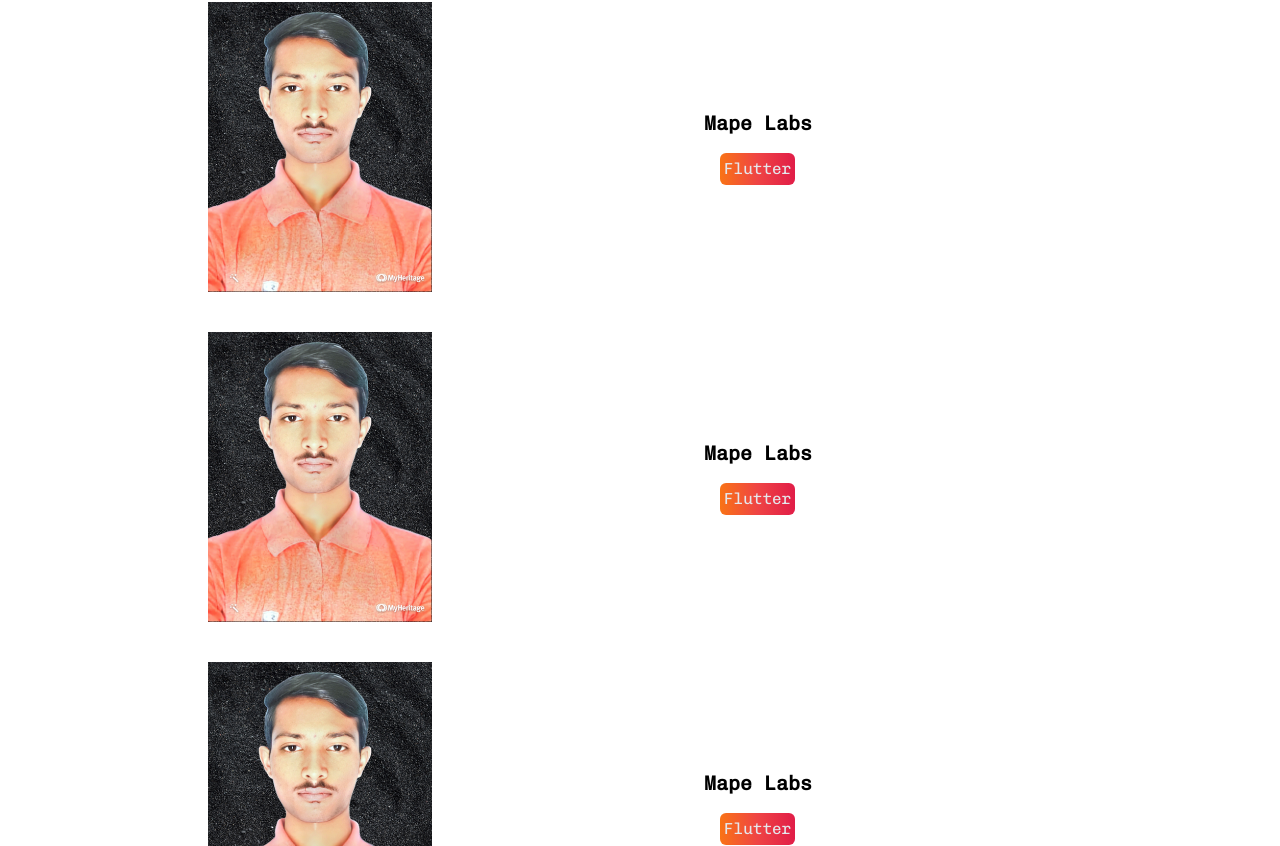
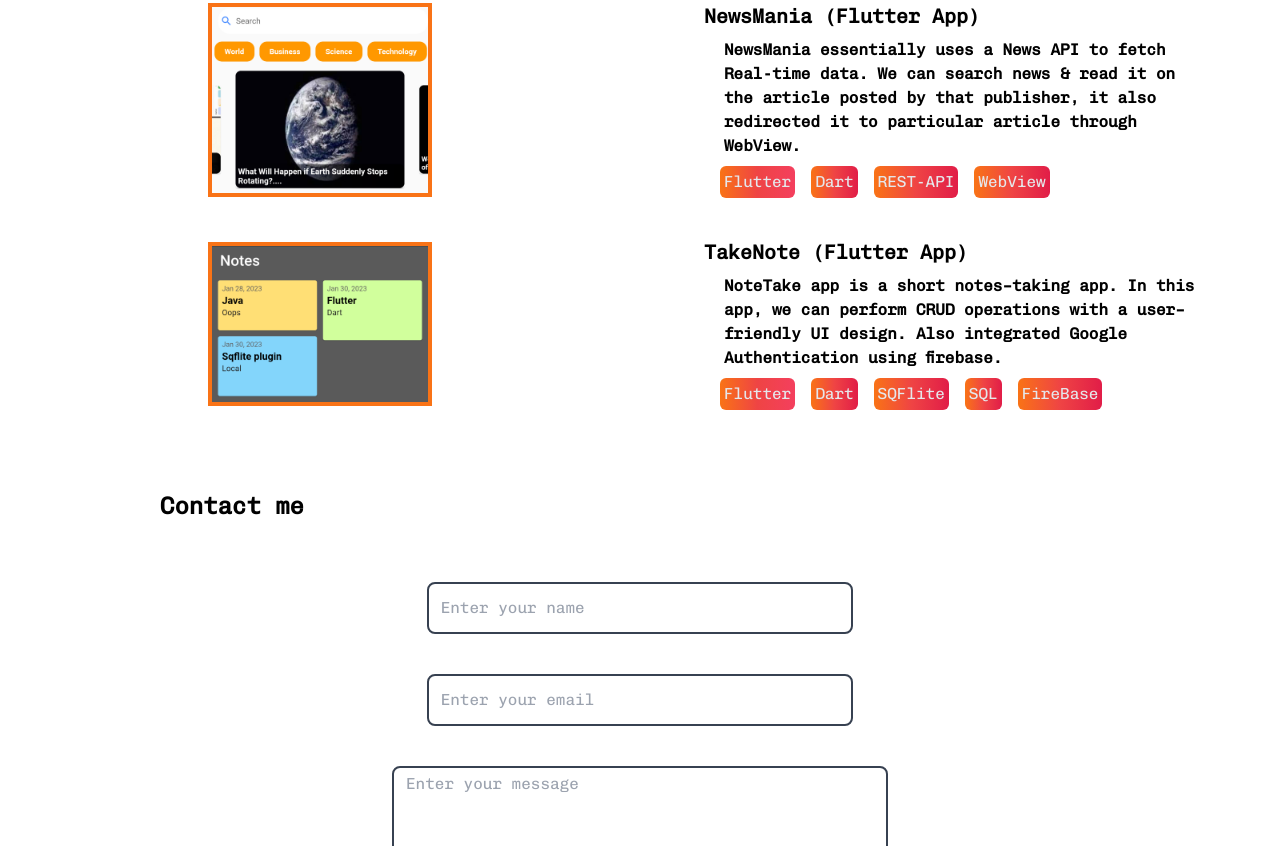
Before and after one commit to Pruthviraj49/Portfolio_Site, a Next.js app: page / in a window 1280 px wide. Shown: the part 1734-2580 px from the top of the page. Built offline with nearby package versions, Linux system fonts and the light colour scheme.

Commit message:
Smooth scroll added

```diff
--- a/components/Navbar.jsx
+++ b/components/Navbar.jsx
@@ -6,12 +6,14 @@
 import { useTheme } from 'next-themes'
 import Image from 'next/image'
 import pruthvi from '../public/PStech.svg'
+import ScrollLink from './ScrollLink';
 
 export default function Home() {
     const [navbar, setNavbar] = useState(false);
     const { systemTheme, theme, setTheme } = useTheme();
     const [mounted, setMounted] = useState(false);
     const [color, setColor] = useState(false);
+
 
     const changeColor = () => {
         if (window.scrollY >= 60) {
@@ -53,12 +55,7 @@
                 <div className="font-chivoMono justify-between px-4 py-2 mx-auto lg:max-w-7xl md:items-center md:flex md:px-8">
                     <div>
                         <div className="flex items-center justify-between md:block">
-
-
-                            <Link href="#home">
-                                <Image src={pruthvi} height={60} layout="" objectFit='fit' alt="default" />
-                            </Link>
-
+                            <ScrollLink href="#home" ><Image src={pruthvi} height={60} layout="" objectFit='fit' alt="default" /></ScrollLink >
                             {/* hamburger */}
                             <div className="md:hidden">
                                 <button className="p-1 text-gray-600 rounded-md outline-none focus:border-gray-400 focus:border" onClick={() => setNavbar(!navbar)}>
@@ -102,29 +99,32 @@
                                 }`}
                         >
                             <ul className="b-1 items-center justify-center space-y-1 md:flex md:space-x-6 md:space-y-0 ">
-                                <li className={`pb-2 text-base font-semibold md:text-lg px-3 text-start hover:underline md:hover:bg-transparent ${activeLink === 'home' ? 'underline' : ''}`}>
+                                <li className={`pb-2 scroll-smooth text-base font-semibold md:text-lg px-3 text-start hover:underline md:hover:bg-transparent ${activeLink === 'home' ? 'underline' : ''}`}>
                                     <Link href="#home" onClick={() => { setNavbar(!navbar) }} >
-                                        Home
+                                        <ScrollLink href="#home" >Home</ScrollLink >
                                     </Link>
                                 </li>
-                                <li className={`pb-2  text-base font-semibold md:text-lg px-3  text-start hover:underline md:hover:bg-transparent ${activeLink === 'about' ? 'underline' : ''}`}>
+                                <li className={`pb-2 scroll-smooth text-base font-semibold md:text-lg px-3  text-start hover:underline md:hover:bg-transparent ${activeLink === 'about' ? 'underline' : ''}`}>
                                     <Link href="#about" onClick={() => { setNavbar(!navbar) }}>
-                                        About
+                                        <ScrollLink href="#about" >About</ScrollLink >
+                                    </Link>
+
+
+
+                                </li>
+                                <li className={`pb-2 scroll-smooth text-base font-semibold md:text-lg px-3 text-start hover:underline md:hover:bg-transparent ${activeLink === 'experience' ? 'underline' : ''}`}>
+                                    <Link href="#experience" onClick={() => { setNavbar(!navbar) }}>
+                                        <ScrollLink href="#experience" >Experience</ScrollLink >
                                     </Link>
                                 </li>
-                                <li className={`pb-2 text-base font-semibold md:text-lg px-3 text-start hover:underline md:hover:bg-transparent ${activeLink === 'experience' ? 'underline' : ''}`}>
-                                    <Link href="#experience" onClick={() => { setNavbar(!navbar) }}>
-                                        Experience
+                                <li className={`pb-2 scroll-smooth text-base font-semibold md:text-lg px-3 text-start hover:underline md:hover:bg-transparent ${activeLink === 'projects' ? 'underline-' : ''}`}>
+                                    <Link href="#projects" onClick={() => { setNavbar(!navbar) }}>
+                                        <ScrollLink href="#projects" >Projects</ScrollLink >
                                     </Link>
                                 </li>
-                                <li className={`pb-2 text-base font-semibold md:text-lg px-3 text-start hover:underline md:hover:bg-transparent ${activeLink === 'projects' ? 'underline-' : ''}`}>
-                                    <Link href="#projects" onClick={() => { setNavbar(!navbar) }}>
-                                        Projects
-                                    </Link>
-                                </li>
-                                <li className={`pb-2 text-base font-semibold md:text-lg px-3 text-start hover:underline md:hover:bg-transparent ${activeLink === 'contact' ? 'underline' : ''}`}>
+                                <li className={`pb-2 scroll-smooth text-base font-semibold md:text-lg px-3 text-start hover:underline md:hover:bg-transparent ${activeLink === 'contact' ? 'underline' : ''}`}>
                                     <Link href="#contact" onClick={() => { setNavbar(!navbar) }}>
-                                        Contact
+                                        <ScrollLink href="#contact" >Contact</ScrollLink >
                                     </Link>
                                 </li>
 
--- a/components/Projects.jsx
+++ b/components/Projects.jsx
@@ -1,7 +1,8 @@
 import React from 'react'
 import Image from 'next/image'
 
-import pruthvi from '../public/myselfN.png'
+import Project2 from '../public/Project2.png'
+import Project1 from '../public/Project1.png'
 
 const Projects = () => {
     return (
@@ -12,11 +13,75 @@
             <div className='flex flex-col md:flex-row justify-center pt-10 font-chivoMono items-center w-full '>
 
                 <div className='w-full md:px-52 sm:px-16 px-10 md:w-1/2'>
+                    <Image className=' border-4 border-orange-500' src={Project2} layout="" objectFit='contain' alt="default" />
+                </div>
+                <div className="w-full px-10 sm:px-16 md:w-1/2 text-start">
+                    <h2 className=" text-xl font-bold cursor-pointer hover:underline  mb-2">NewsMania (Flutter App)</h2>
+                    <p className="font-bold px-5 ">NewsMania essentially uses a News API to fetch
+                        Real-time data. We can search news &amp;
+                        read it on the article posted by that publisher, it also redirected it to particular article through WebView.</p>
+                    <div className="flex text-gray-200 gap-4 flex-wrap">
+                        <p></p>
+
+                        <div className='flex text-gray-200 gap-4 flex-wrap'>
+                            <div class="rounded-md bg-gradient-to-r from-orange-500 via-red-500 to-rose-500 p-1 mt-2">Flutter</div>
+                        </div>
+                        <div className='flex text-gray-200 gap-4 flex-wrap'>
+                            <div class="rounded-md bg-gradient-to-r from-orange-500 via-red-500 to-rose-600 p-1 mt-2">Dart</div>
+                        </div>
+                        <div className='flex text-gray-200 gap-4 flex-wrap'>
+                            <div class="rounded-md bg-gradient-to-r from-orange-500 via-red-500 to-rose-600 p-1 mt-2">REST-API</div>
+                        </div>
+                        <div className='flex text-gray-200 gap-4 flex-wrap'>
+                            <div class="rounded-md bg-gradient-to-r from-orange-500 via-red-500 to-rose-600 p-1 mt-2">WebView</div>
+                        </div>
+                    </div>
+
+
+                </div>
+            </div>
+            <div className='flex flex-col md:flex-row pt-10 justify-center font-chivoMono items-center w-full '>
+
+                <div className='w-full md:px-52 sm:px-16 px-10 md:w-1/2'>
+                    <Image className=' border-4 border-orange-500' src={Project1} layout="" objectFit='contain' alt="default" />
+                </div>
+                <div className="w-full px-10 sm:px-16 md:w-1/2 text-start">
+                    <h2 className=" text-xl font-bold cursor-pointer hover:underline  mb-2">TakeNote (Flutter App)</h2>
+                    <p className="font-bold px-5 ">NoteTake app is a short notes&ndash;taking app. In this app, we can perform
+                        CRUD operations with a user&ndash;friendly UI design.
+                        Also integrated Google Authentication using firebase.</p>
+                    <div className="flex text-gray-200 gap-4 flex-wrap">
+                        <p></p>
+
+                        <div className='flex text-gray-200 gap-4 flex-wrap'>
+                            <div class="rounded-md bg-gradient-to-r from-orange-500 via-red-500 to-rose-500 p-1 mt-2">Flutter</div>
+                        </div>
+                        <div className='flex text-gray-200 gap-4 flex-wrap'>
+                            <div class="rounded-md bg-gradient-to-r from-orange-500 via-red-500 to-rose-600 p-1 mt-2">Dart</div>
+                        </div>
+                        <div className='flex text-gray-200 gap-4 flex-wrap'>
+                            <div class="rounded-md bg-gradient-to-r from-orange-500 via-red-500 to-rose-600 p-1 mt-2">SQFlite</div>
+                        </div>
+                        <div className='flex text-gray-200 gap-4 flex-wrap'>
+                            <div class="rounded-md bg-gradient-to-r from-orange-500 via-red-500 to-rose-600 p-1 mt-2">SQL</div>
+                        </div>
+                        <div className='flex text-gray-200 gap-4 flex-wrap'>
+                            <div class="rounded-md bg-gradient-to-r from-orange-500 via-red-500 to-rose-600 p-1 mt-2">FireBase</div>
+                        </div>
+                    </div>
+
+
+                </div>
+            </div>
+
+            {/* <div className='flex flex-col md:flex-row pt-10 justify-center font-chivoMono items-center w-full '>
+
+                <div className='w-full md:px-52 sm:px-16 px-10 md:w-1/2'>
                     <Image src={pruthvi} height={300} layout="" objectFit='contain' alt="default" />
                 </div>
                 <div className="w-full px-10 sm:px-16 md:w-1/2 text-start">
                     <h2 className=" text-xl font-bold cursor-pointer hover:underline  mb-2">Mape Labs</h2>
-                    {/* <p className="font-bold px-5 ">An NFT Project on Solana I made for Mape Labs</p> */}
+                    <p className="font-bold px-5 ">An NFT Project on Solana I made for Mape Labs</p>
                     <div className="flex text-gray-200 gap-4 flex-wrap">
                         <p></p>
 
@@ -27,15 +92,15 @@
 
 
                 </div>
-            </div>
-            <div className='flex flex-col md:flex-row pt-10 justify-center font-chivoMono items-center w-full '>
+            </div> */}
+            {/* <div className='flex flex-col md:flex-row pt-10 justify-center font-chivoMono items-center w-full '>
 
                 <div className='w-full md:px-52 sm:px-16 px-10 md:w-1/2'>
                     <Image src={pruthvi} height={300} layout="" objectFit='contain' alt="default" />
                 </div>
                 <div className="w-full px-10 sm:px-16 md:w-1/2 text-start">
-                    <h2 className=" text-xl font-bold cursor-pointer hover:underline  mb-2">Mape Labs</h2>
-                    {/* <p className="font-bold px-5 ">An NFT Project on Solana I made for Mape Labs</p> */}
+                    <h2 className=" text-xl font-bold cursor-pointer hover:underline mb-2">Mape Labs</h2>
+                    <p className="font-bold px-5 ">An NFT Project on Solana I made for Mape Labs</p>
                     <div className="flex text-gray-200 gap-4 flex-wrap">
                         <p></p>
 
@@ -46,45 +111,7 @@
 
 
                 </div>
-            </div>
-            <div className='flex flex-col md:flex-row pt-10 justify-center font-chivoMono items-center w-full '>
-
-                <div className='w-full md:px-52 sm:px-16 px-10 md:w-1/2'>
-                    <Image src={pruthvi} height={300} layout="" objectFit='contain' alt="default" />
-                </div>
-                <div className="w-full px-10 sm:px-16 md:w-1/2 text-start">
-                    <h2 className=" text-xl font-bold cursor-pointer hover:underline  mb-2">Mape Labs</h2>
-                    {/* <p className="font-bold px-5 ">An NFT Project on Solana I made for Mape Labs</p> */}
-                    <div className="flex text-gray-200 gap-4 flex-wrap">
-                        <p></p>
-
-                        <div className='flex text-gray-200 gap-4 flex-wrap'>
-                            <div class="rounded-md bg-gradient-to-r from-orange-500 via-red-500 to-rose-600 p-1 mt-2">Flutter</div>
-                        </div>
-                    </div>
-
-
-                </div>
-            </div>
-            <div className='flex flex-col md:flex-row pt-10 justify-center font-chivoMono items-center w-full '>
-
-                <div className='w-full md:px-52 sm:px-16 px-10 md:w-1/2'>
-                    <Image src={pruthvi} height={300} layout="" objectFit='contain' alt="default" />
-                </div>
-                <div className="w-full px-10 sm:px-16 md:w-1/2 text-start">
-                    <h2 className=" text-xl font-bold cursor-pointer hover:underline mb-2">Mape Labs</h2>
-                    {/* <p className="font-bold px-5 ">An NFT Project on Solana I made for Mape Labs</p> */}
-                    <div className="flex text-gray-200 gap-4 flex-wrap">
-                        <p></p>
-
-                        <div className='flex text-gray-200 gap-4 flex-wrap'>
-                            <div class="rounded-md bg-gradient-to-r from-orange-500 via-red-500 to-rose-600 p-1 mt-2">Flutter</div>
-                        </div>
-                    </div>
-
-
-                </div>
-            </div>
+            </div> */}
 
         </div>
     )
--- /dev/null
+++ b/components/ScrollLink.jsx
@@ -0,0 +1,25 @@
+import { useRouter } from 'next/router'
+import Link from 'next/link'
+const ScrollLink = ({ href, children }) => {
+    const router = useRouter()
+
+
+    const handleClick = (event) => {
+        event.preventDefault()
+        const element = document.getElementById(href.substring(1))
+        if (element) {
+            element.scrollIntoView({ behavior: 'smooth' })
+        } else {
+            router.push(href)
+        }
+
+    }
+
+    return (
+        <Link href={href} onClick={handleClick} >
+            {children}
+        </Link>
+    )
+}
+
+export default ScrollLink
--- a/pages/index.js
+++ b/pages/index.js
@@ -44,7 +44,7 @@
               </div>
             </div>
             <p className='sm:text-lg md:text-xl text-base text-center py-5 leading-6 text-gray-900 font-chivoMono max-w-lg mx-auto dark:text-white'>
-
+              working
             </p>
           </div>
         </main>
```
Also changed, not shown: public/Project1.png (added), public/Project2.png (added).
